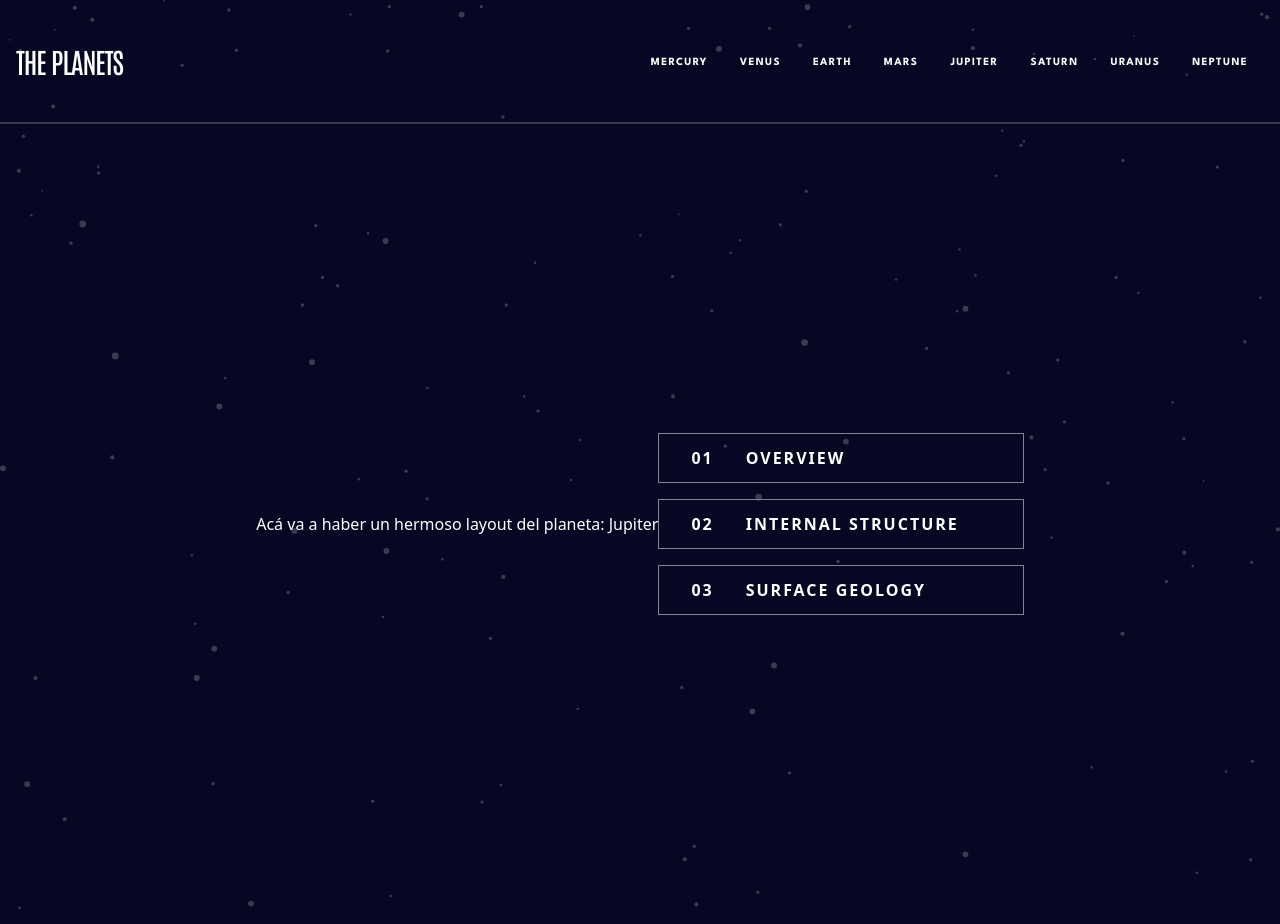
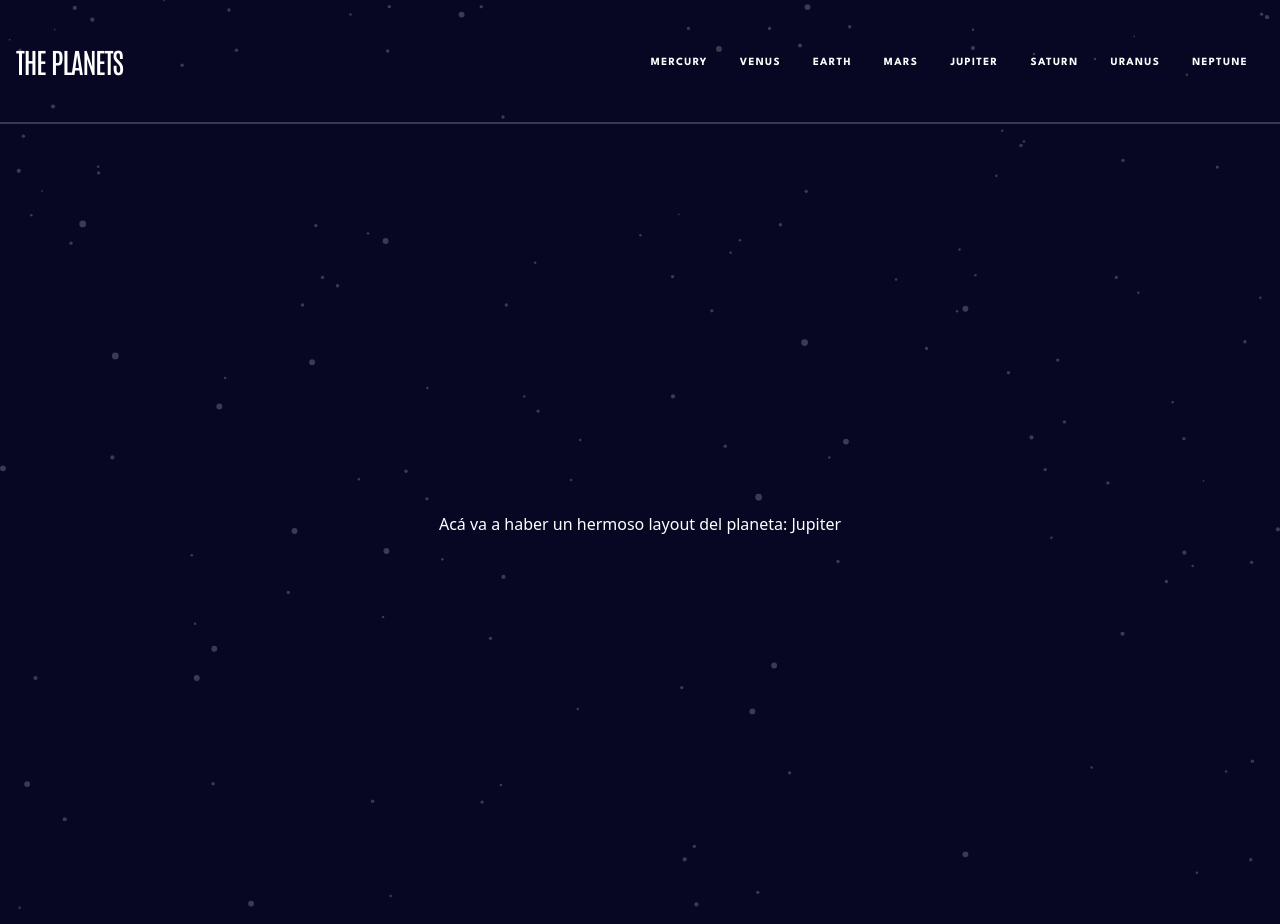
Before and after one commit to nsdonato/vamosacodearplanetas, a React (Vite) app: page / in a window 1280 px wide. Built offline with nearby package versions, Linux system fonts and the light colour scheme.

Commit message:
chore: deleting planetoptionlist from this feature

```diff
--- a/src/components/Layout.tsx
+++ b/src/components/Layout.tsx
@@ -1,5 +1,4 @@
 import { usePlanet } from "../hooks";
-import PlanetOptionList from "./PlanetOptionList";
 
 // TODO: Layout components
 export const Layout = () => {
@@ -11,9 +10,6 @@ export const Layout = () => {
           <p className="text-white">
             Acá va a haber un hermoso layout del planeta: {planet.name}
           </p>
-          <PlanetOptionList
-            options={["overview", "internal structure", "surface geology"]}
-          />
         </>
       )}
     </main>
--- a/src/components/PlanetOptionList.tsx
+++ /dev/null
@@ -1,23 +0,0 @@
-import { Button } from "./Button";
-
-interface OptionListProps {
-  options: string[];
-}
-
-export default function PlanetOptionList({ options }: OptionListProps) {
-  return (
-    <ul className="p-0 m-0 flex flex-col gap-4">
-      {options.map((option, index) => (
-        <li key={`option-${index}`}>
-          <Button
-            className="bg-none border-[1px] border-gray-light flex
-          gap-8 pl-8 pr-16 py-3 text-white font-bold w-full tracking-[2px]"
-          >
-            <span>{`0${index + 1}`}</span>
-            <p className="uppercase">{option}</p>
-          </Button>
-        </li>
-      ))}
-    </ul>
-  );
-}
```
